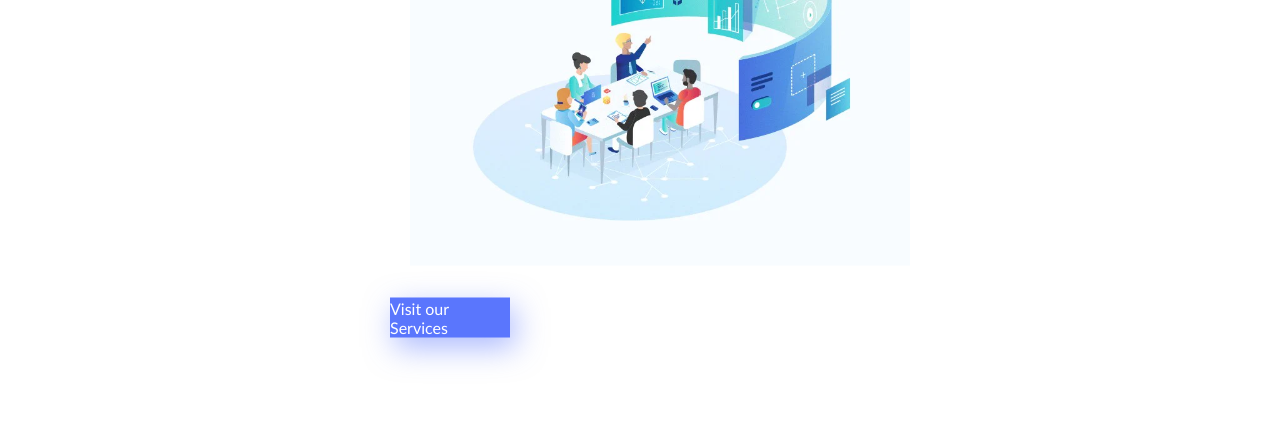
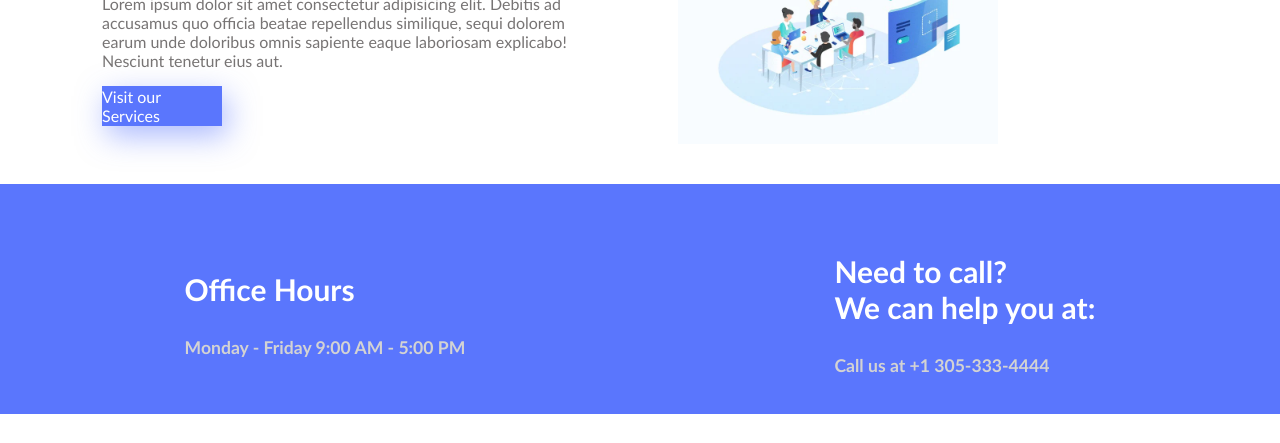
Before and after one commit to arturfil/week2_oct, a plain HTML site: page day3/index.html in a window 1280 px wide. Shown: the part 376-819 px from the top of the page. Drawn offline with Linux system fonts and the light colour scheme.

Commit message:
changed the image outside of home-text

```diff
--- a/day3/index.html
+++ b/day3/index.html
@@ -14,8 +14,9 @@
   <body>
 
     <section class="main">
+      <!-- navbar -->
       <nav>
-        <ul>
+        <ul class="menu">
           <li><a href="">Home</a> </li>
           <li> <a href="">Contact</a> </li>
           <li> <a href="">Plan</a> </li>
@@ -28,6 +29,7 @@
 
       <div class="home-content">
 
+        <!-- home text div -->
         <div class="home-text">
           <h1>Website Design</h1>
           <p>
@@ -37,14 +39,17 @@
             laboriosam explicabo! Nesciunt tenetur eius aut.
           </p>
 
-          <div class="home-image">
-            <img src="./images/isometric_4.jpg" alt="image goes here">
-          </div>
 
           <a href="" class="main-login">
             Visit our Services
           </a>
         </div>
+
+        <!-- img -->
+        <div class="home-image">
+          <img src="./images/isometric_4.jpg" alt="image goes here">
+        </div>
+
       </div>
 
       <div class="timing">
--- a/day3/style.css
+++ b/day3/style.css
@@ -1,6 +1,6 @@
 body {
-  margin: 0;
-  padding: 0;
+  margin: 0px;
+  padding: 0px;
   font-family: 'Calibri';
 }
 
@@ -12,6 +12,10 @@ ul {
   list-style: none;
 }
 
+img {
+  max-width: 320px;
+}
+
 a {
   text-decoration: none;
 }
@@ -19,7 +23,9 @@ a {
 .main {
   width: 100%;
   height: 100vh; /* https://developer.mozilla.org/en-US/docs/Web/CSS/length */
-  /* background-size: cover; */
+  background-size: cover;
+  background-position: top left;
+  position: relative;
 }
 
 nav {
@@ -38,8 +44,8 @@ nav {
 
 nav ul {
   display: flex;
-  padding: 0;
-  margin: 0;
+  padding: 0px;
+  margin: 0px;
 }
 
 nav ul li a {
@@ -119,3 +125,30 @@ nav ul li a:hover {
   background-color: #5a76fd;
   transition: all ease;
 }
+
+.timing {
+  padding: 40px 0 20px 0;
+  background-color: #5a76fd;
+  width: 100%;
+  position: absolute;
+  left: 20%;
+  bottom: 10px;
+  transform: translate(-20%);
+  display: flex;
+  justify-content: space-around;
+  align-items: center;
+}
+
+.office-time,
+.office-number {
+  font-weight: 700;
+  color: #fff;
+  font-size: 1.6rem;
+  margin: 0px;
+}
+
+.office-number p,
+.office-time p {
+  color: lightgrey;
+  font-size: 1.1rem;
+}
```
